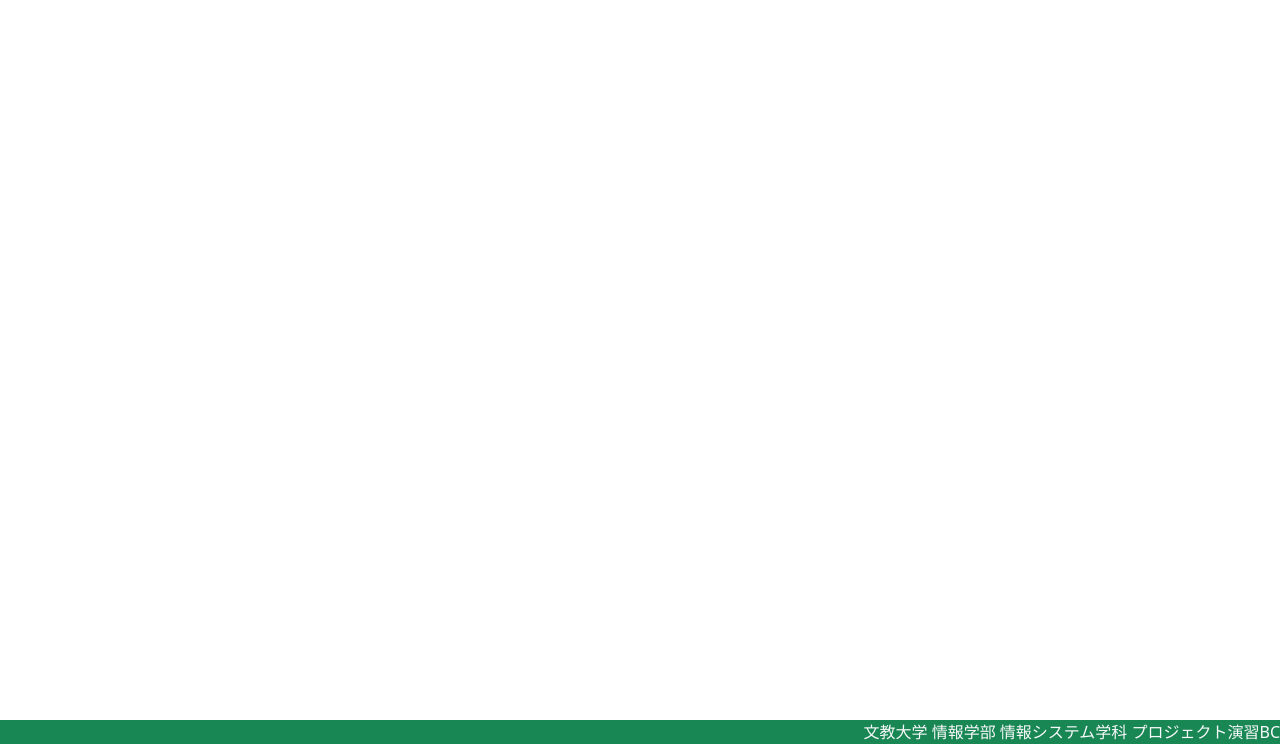
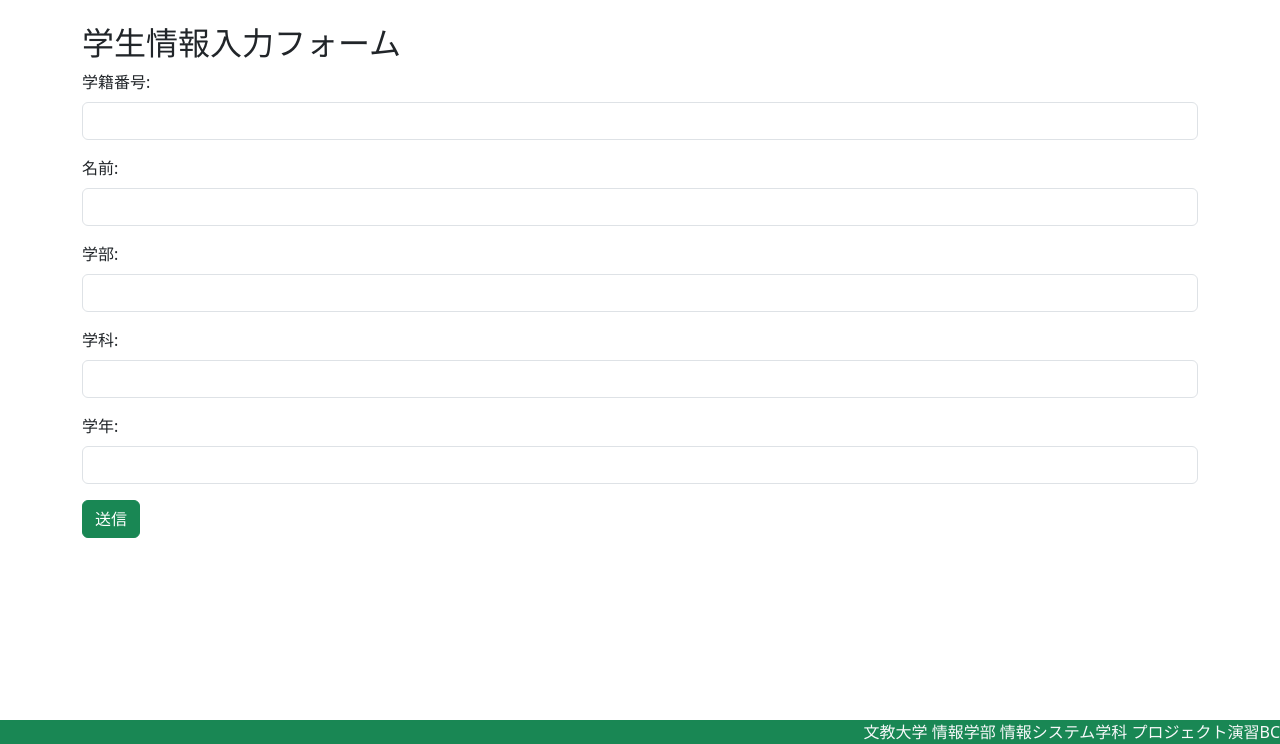
Before and after one commit to Takano1004/project-B, a Flask app: page /lost/user in a window 1280 px wide. Shown: the part 56-800 px from the top of the page. Run offline with Flask 3, Linux system fonts and the light colour scheme.

Commit message:
Update lost_user.html

```diff
--- a/やりなおし/7回目プログラム/templates/lost_user.html
+++ b/やりなおし/7回目プログラム/templates/lost_user.html
@@ -1,30 +1,32 @@
 {% extends "base.html" %}
-<!DOCTYPE html>
-<html lang="ja">
-<head>
-  <meta charset="UTF-8">
-  <title>学生情報入力フォーム</title>
-</head>
-<body>
 
-  <form action="/submit" method="post">
-    <label for="student-id">学籍番号:</label>
-    <input type="text" id="student-id" name="student_id" required><br>
+{% block title %}学生情報入力フォーム{% endblock %}
 
-    <label for="name">名前:</label>
-    <input type="text" id="name" name="name" required><br>
-
-    <label for="faculty">学部:</label>
-    <input type="text" id="faculty" name="faculty" required><br>
-
-    <label for="department">学科:</label>
-    <input type="text" id="department" name="department" required><br>
-
-    <label for="grade">学年:</label>
-    <input type="number" id="grade" name="grade" min="1" max="6" required><br>
-
-    <button type="submit">送信</button>
-  </form>
-
-</body>
-</html>
+{% block content %}
+  <div class="container mt-4">
+    <h2>学生情報入力フォーム</h2>
+    <form action="/submit" method="post">
+      <div class="mb-3">
+        <label for="student-id" class="form-label">学籍番号:</label>
+        <input type="text" id="student-id" name="student_id" class="form-control" required>
+      </div>
+      <div class="mb-3">
+        <label for="name" class="form-label">名前:</label>
+        <input type="text" id="name" name="name" class="form-control" required>
+      </div>
+      <div class="mb-3">
+        <label for="faculty" class="form-label">学部:</label>
+        <input type="text" id="faculty" name="faculty" class="form-control" required>
+      </div>
+      <div class="mb-3">
+        <label for="department" class="form-label">学科:</label>
+        <input type="text" id="department" name="department" class="form-control" required>
+      </div>
+      <div class="mb-3">
+        <label for="grade" class="form-label">学年:</label>
+        <input type="number" id="grade" name="grade" class="form-control" min="1" max="6" required>
+      </div>
+      <button type="submit" class="btn btn-success">送信</button>
+    </form>
+  </div>
+{% endblock %}
```
